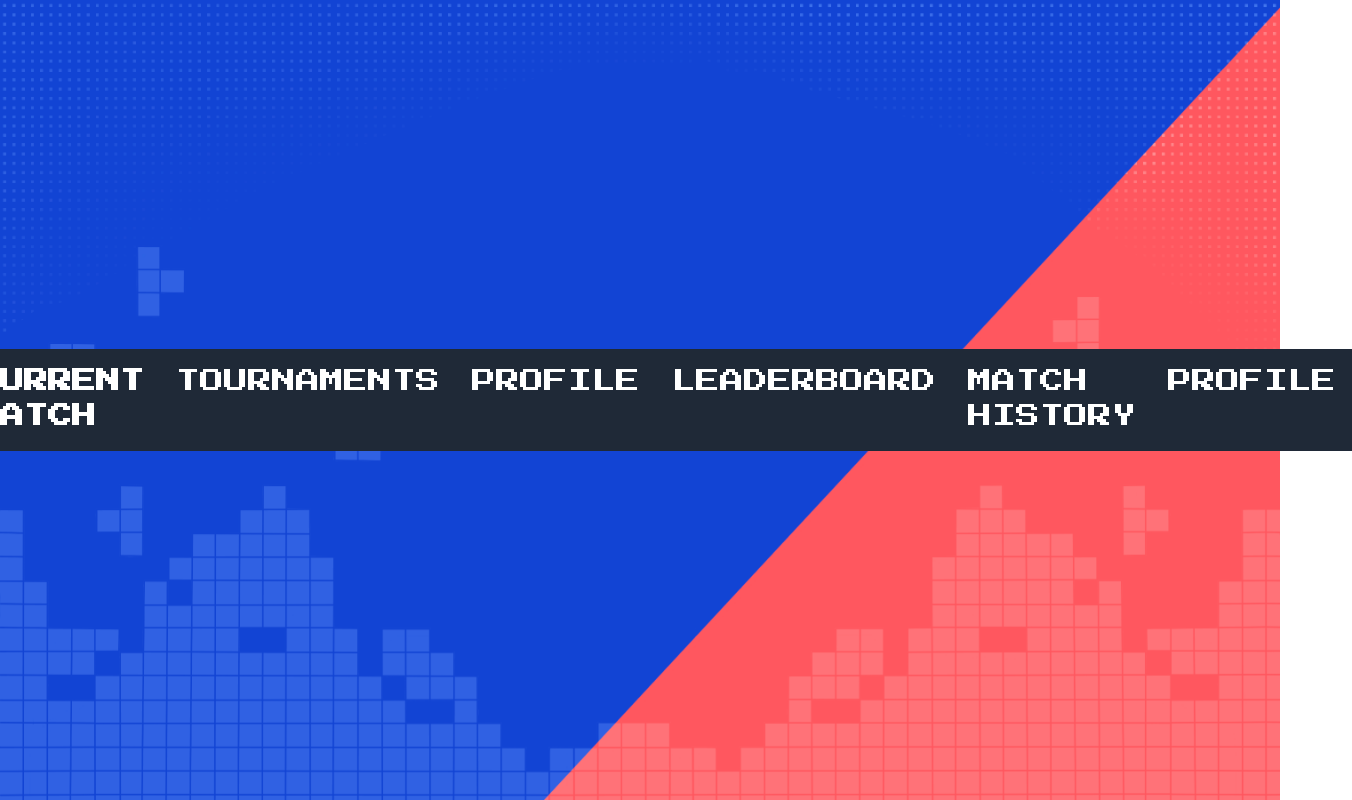
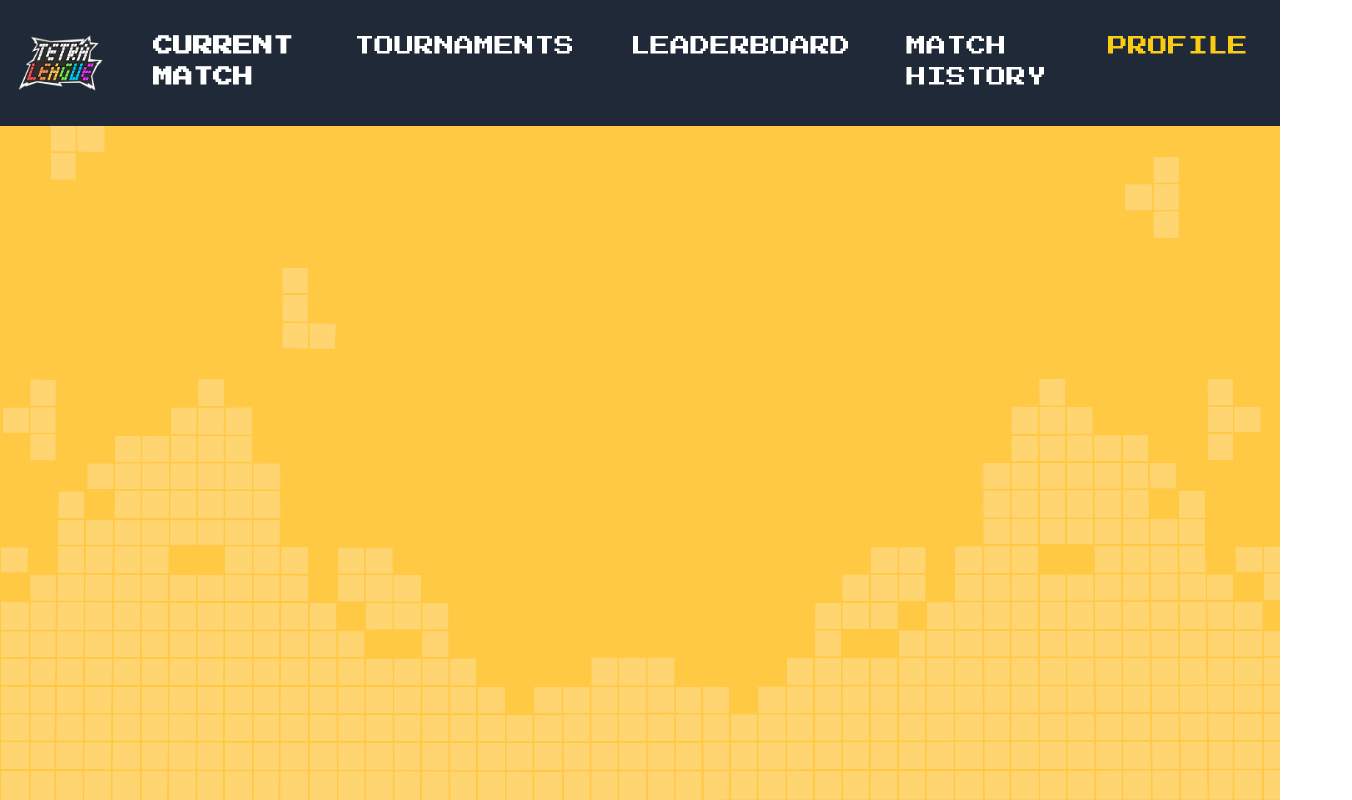
Before and after one commit to elsa-lt/CS203-Project, a React (Create React App) app in the folder frontend/tetra-league-ui/: page /profile in a window 1280 px wide. Shown: the whole page, 1352 px wide, since content can reach past the window. Built offline with nearby package versions, Linux system fonts and the light colour scheme.

Commit message:
UI changes for home page and navbar

```diff
--- a/frontend/tetra-league-ui/src/components/UserNavbar.js
+++ b/frontend/tetra-league-ui/src/components/UserNavbar.js
@@ -1,38 +1,59 @@
-// src/components/Navbar.js
+// src/components/UserNavbar.js
 
 import React from 'react';
-import { Link } from 'react-router-dom';
+import { Link, useLocation } from 'react-router-dom';
 
 const UserNavbar = () => {
+  const location = useLocation();
+
   return (
-    <nav className="bg-gray-800 p-4">
+    <nav className="bg-gray-800 p-4 fixed top-0 left-0 w-full z-50">
       <div className="flex items-center">
-        {/* Logo */}
         <div className="text-white text-3xl font-bold mr-8">
-          <Link to="/">
-            <img src="/Headers/Tetra League Logo.png" alt="Logo" className="h-10" />
+          <Link to="/home">
+            <img src="/Headers/Tetra League Logo.png" alt="Logo" className="h-14" />
           </Link>
         </div>
-
-        {/* Links */}
-        <ul className="text-white flex space-x-8 text-2xl">
+        <ul className="text-white flex space-x-14 text-xl p-4">
           <li>
-            <Link to="/current-match" className="hover:text-yellow-400 font-bold font-press-start">CURRENT MATCH</Link>
+            <Link
+              to="/current-match"
+              className={`font-bold font-press-start ${location.pathname === '/current-match' ? 'text-yellow-400' : 'hover:text-yellow-400'}`}
+            >
+              CURRENT MATCH
+            </Link>
           </li>
           <li>
-            <Link to="/tournaments" className="hover:text-yellow-400 font-press-start">TOURNAMENTS</Link>
+            <Link
+              to="/tournaments"
+              className={`font-press-start ${location.pathname === '/tournaments' ? 'text-yellow-400' : 'hover:text-yellow-400'}`}
+            >
+              TOURNAMENTS
+            </Link>
           </li>
           <li>
-            <Link to="/profile" className="hover:text-yellow-400 font-press-start">PROFILE</Link>
+            <Link
+              to="/leaderboard"
+              className={`font-press-start ${location.pathname === '/leaderboard' ? 'text-yellow-400' : 'hover:text-yellow-400'}`}
+            >
+              LEADERBOARD
+            </Link>
           </li>
           <li>
-            <Link to="/leaderboard" className="hover:text-yellow-400 font-press-start">LEADERBOARD</Link>
+            <Link
+              to="/match-history"
+              className={`font-press-start ${location.pathname === '/match-history' ? 'text-yellow-400' : 'hover:text-yellow-400'}`}
+            >
+              MATCH HISTORY
+            </Link>
           </li>
           <li>
-            <Link to="/match-history" className="hover:text-yellow-400 font-press-start">MATCH HISTORY</Link>
-          </li>
-          <li>
-            <Link to="/profile" className="hover:text-yellow-400 font-press-start">PROFILE</Link>
+            <Link
+              to="/profile"
+              className={`font-press-start ${location.pathname === '/profile' ? 'text-yellow-400' : 'hover:text-yellow-400'}`}
+            >
+              PROFILE
+            </Link>
           </li>
         </ul>
       </div>
--- a/frontend/tetra-league-ui/src/pages/player/CurrentMatchPage.js
+++ b/frontend/tetra-league-ui/src/pages/player/CurrentMatchPage.js
@@ -5,7 +5,7 @@ const CurrentMatchPage = () => {
   return (
     <main
       className="flex min-h-screen items-center justify-center bg-cover bg-center p-6"
-      style={{ backgroundImage: `url('/Background/Blue Red Background.png')` }}
+      style={{ backgroundImage: `url('/Background/White Background.png')` }}
     >
         <Navbar />
     </main>
--- a/frontend/tetra-league-ui/src/pages/player/LeaderboardPage.js
+++ b/frontend/tetra-league-ui/src/pages/player/LeaderboardPage.js
@@ -5,7 +5,7 @@ const LeaderboardPage = () => {
   return (
     <main
       className="flex min-h-screen items-center justify-center bg-cover bg-center p-6"
-      style={{ backgroundImage: `url('/Background/Blue Red Background.png')` }}
+      style={{ backgroundImage: `url('/Background/White Background.png')` }}
     >
         <Navbar />
     </main>
--- a/frontend/tetra-league-ui/src/pages/player/MatchHistoryPage.js
+++ b/frontend/tetra-league-ui/src/pages/player/MatchHistoryPage.js
@@ -5,7 +5,7 @@ const MatchHistoryPage = () => {
   return (
     <main
       className="flex min-h-screen items-center justify-center bg-cover bg-center p-6"
-      style={{ backgroundImage: `url('/Background/Blue Red Background.png')` }}
+      style={{ backgroundImage: `url('/Background/White Background.png')` }}
     >
         <Navbar />
     </main>
--- a/frontend/tetra-league-ui/src/pages/player/ProfilePage.js
+++ b/frontend/tetra-league-ui/src/pages/player/ProfilePage.js
@@ -5,7 +5,7 @@ const ProfilePage = () => {
   return (
     <main
       className="flex min-h-screen items-center justify-center bg-cover bg-center p-6"
-      style={{ backgroundImage: `url('/Background/Blue Red Background.png')` }}
+      style={{ backgroundImage: `url('/Background/Yellow Background.png')` }}
     >
         <Navbar />
     </main>
--- a/frontend/tetra-league-ui/src/pages/player/TournamentsPage.js
+++ b/frontend/tetra-league-ui/src/pages/player/TournamentsPage.js
@@ -5,7 +5,7 @@ const TournamentsPage = () => {
   return (
     <main
       className="flex min-h-screen items-center justify-center bg-cover bg-center p-6"
-      style={{ backgroundImage: `url('/Background/Blue Red Background.png')` }}
+      style={{ backgroundImage: `url('/Background/White Background.png')` }}
     >
         <Navbar />
     </main>
--- a/frontend/tetra-league-ui/src/pages/player/UserHomePage.js
+++ b/frontend/tetra-league-ui/src/pages/player/UserHomePage.js
@@ -33,21 +33,25 @@ const UserHomePage = () => {
       </div>
 
       <div className="w-1/2 p-8 relative">
+      <div className="text-center ">
+          <img src="/Headers/Current Match Header.png" alt="Current Match Header" className="mx-auto mb-10 ml-80" style={{ width: '400px' }} />
+        </div>
+
         <div className="flex justify-between items-center h-full">
-          <div className="flex flex-col items-center">
-            <img src="/Misc Design/Player Image 1.png" alt="Player 1" className="w-40 h-64 mb-4" />
+          <div className="flex flex-col items-center mb-72">
+            <img src="/Misc Design/Player Image 1.png" alt="Player 1" className="w-40 h-64" />
             <div className="bg-gray-800 text-white p-4 rounded-lg">
               <p className="font-bold">Player 1</p>
               <p>Score: 999</p>
             </div>
           </div>
 
-          <div className="text-center text-white text-6xl font-bold">
-            VS
+          <div className="flex flex-col items-center">
+            <img src="/Headers/VS Logo.png" alt="VS" className="w-40 h-40 mb-4 mb-24" />
           </div>
 
           <div className="flex flex-col items-center">
-            <img src="/Misc Design/Player Image 2.png" alt="Player 2" className="w-40 h-64 mb-4" />
+            <img src="/Misc Design/Player Image 2.png" alt="Player 2" className="w-40 h-64 mb-4 mr-32" />
             <div className="bg-gray-800 text-white p-4 rounded-lg">
               <p className="font-bold">Player 2</p>
               <p>Score: 999</p>
```
